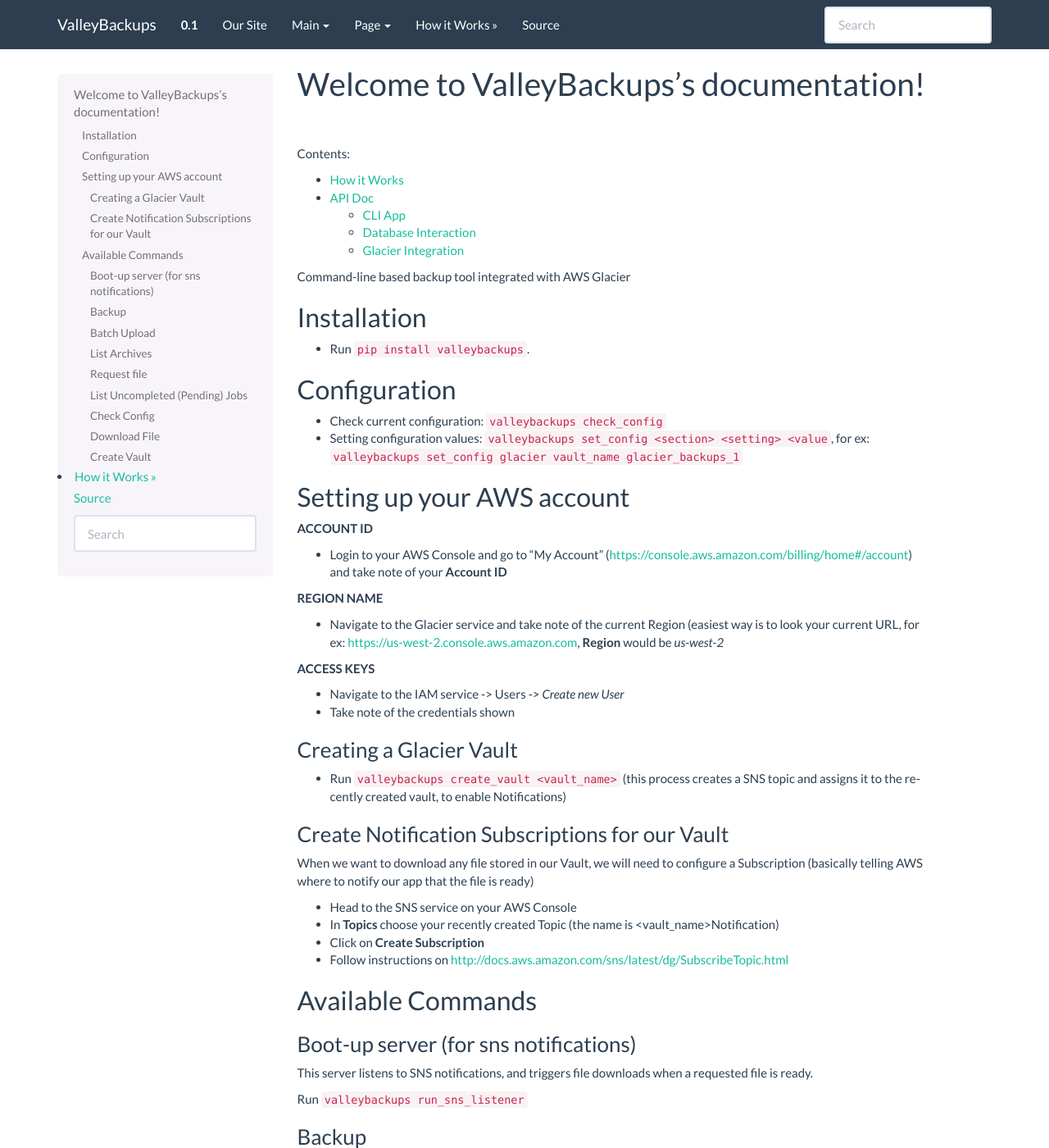
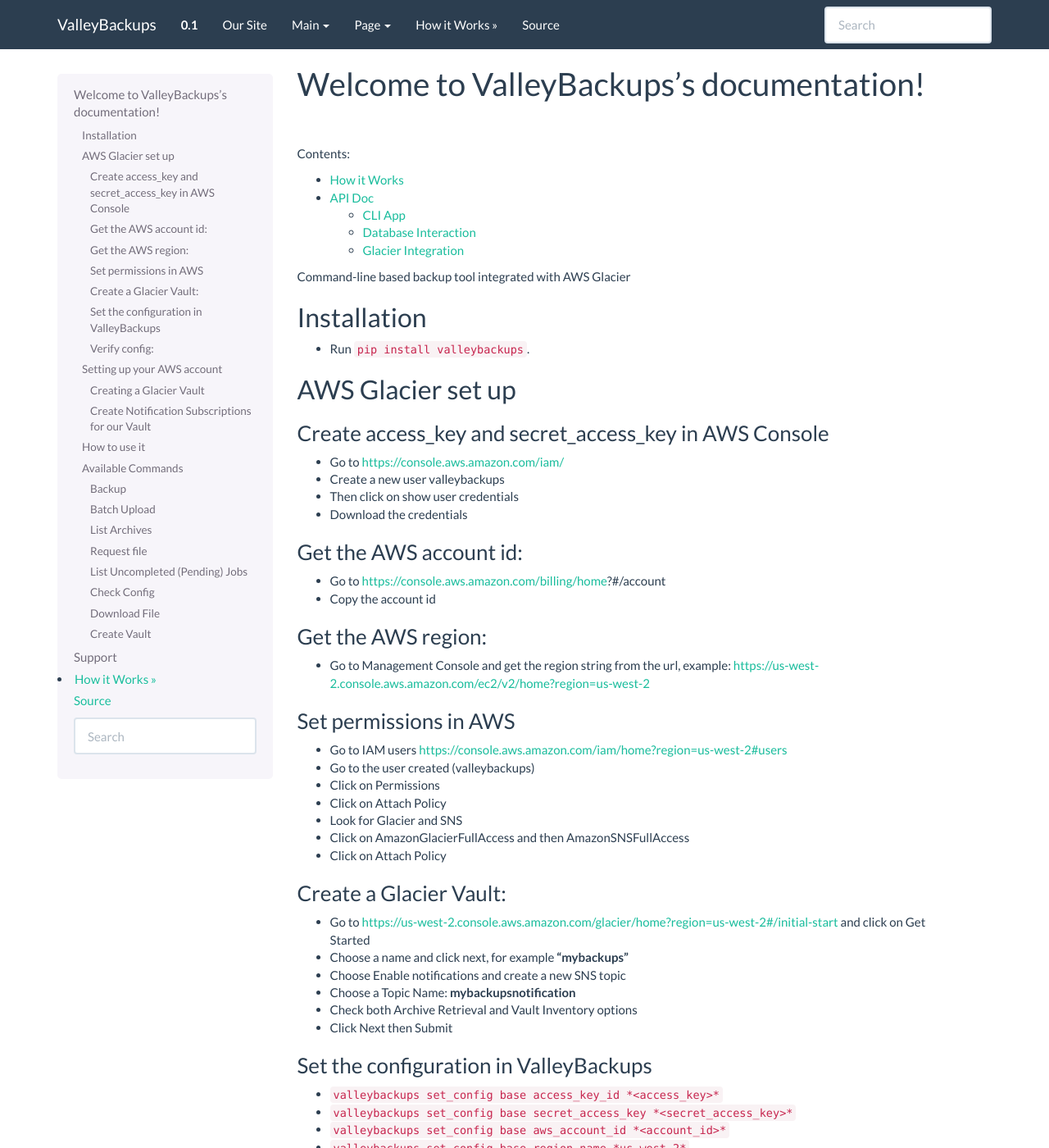
Before and after one commit to valleyworks/valleybackups, a Sphinx documentation site: the page built from docs/index.rst, in a window 1280 px wide and 1400 px high. Shown: the whole window at 82% size. Built offline with Sphinx 7.4.7, drawn with Linux system fonts in a browser that asks for light colours; some of the changed text lies outside the part shown.

Commit message:
Better docs!

```diff
--- a/docs/conf.py
+++ b/docs/conf.py
@@ -52,8 +52,8 @@ master_doc = 'index'
 
 # General information about the project.
 project = u'ValleyBackups'
-copyright = u'2016, Valleyworks'
-author = u'Valleyworks'
+copyright = u'2016, Valley Works http://www.valleyworks.us'
+author = u'Valley Works'
 
 # The version info for the project you're documenting, acts as replacement for
 # |version| and |release|, also used in various other places throughout the
@@ -294,7 +294,7 @@ latex_elements = {
 #  author, documentclass [howto, manual, or own class]).
 latex_documents = [
     (master_doc, 'ValleyBackups.tex', u'ValleyBackups Documentation',
-     u'Valleyworks', 'manual'),
+     u'Valley Works', 'manual'),
 ]
 
 # The name of an image file (relative to this directory) to place at the top of
--- a/docs/index.rst
+++ b/docs/index.rst
@@ -16,12 +16,62 @@ Installation
 
 * Run ``pip install valleybackups``.
 
-Configuration
--------------
+AWS Glacier set up
+------------------
 
-* Check current configuration: ``valleybackups check_config``
+Create access_key and secret_access_key in AWS Console
+......................................................
 
-* Setting configuration values: ``valleybackups set_config <section> <setting> <value``, for ex: ``valleybackups set_config glacier vault_name glacier_backups_1``
+* Go to https://console.aws.amazon.com/iam/
+* Create a new user valleybackups
+* Then click on show user credentials
+* Download the credentials
+
+Get the AWS account id:
+.......................
+
+* Go to https://console.aws.amazon.com/billing/home?#/account
+* Copy the account id
+
+Get the AWS region:
+...................
+
+* Go to Management Console and get the region string from the url, example: https://us-west-2.console.aws.amazon.com/ec2/v2/home?region=us-west-2
+
+Set permissions in AWS
+......................
+
+* Go to IAM users https://console.aws.amazon.com/iam/home?region=us-west-2#users
+* Go to the user created (valleybackups)
+* Click on Permissions
+* Click on Attach Policy
+* Look for Glacier and SNS
+* Click on AmazonGlacierFullAccess and then AmazonSNSFullAccess
+* Click on Attach Policy
+
+Create a Glacier Vault:
+.......................
+
+* Go to https://us-west-2.console.aws.amazon.com/glacier/home?region=us-west-2#/initial-start and click on Get Started
+* Choose a name and click next, for example **"mybackups"**
+* Choose Enable notifications and create a new SNS topic
+* Choose a Topic Name: **mybackupsnotification**
+* Check both Archive Retrieval and Vault Inventory options
+* Click Next then Submit
+
+Set the configuration in ValleyBackups
+......................................
+
+* ``valleybackups set_config base access_key_id *<access_key>*``
+* ``valleybackups set_config base secret_access_key *<secret_access_key>*``
+* ``valleybackups set_config base aws_account_id *<account_id>*``
+* ``valleybackups set_config base region_name *us-west-2*``
+* ``valleybackups set_config glacier vault_name *mybackups*``
+
+Verify config:
+..............
+
+* valleybackups get_config
 
 Setting up your AWS account
 ---------------------------
@@ -60,15 +110,25 @@ When we want to download any file stored in our Vault, we will need to configure
 * Follow instructions on http://docs.aws.amazon.com/sns/latest/dg/SubscribeTopic.html
 
 
+How to use it
+-------------
+
+
+Pick any file you want to backup and push it to AWS Glacier:
+    ``valleybackups backup_file <filename>``
+
+Then list all your backed up files:
+    ``valleybackups list_files``
+
+Retrieve a file from valleybackups by using the ID in the previous list:
+    ``valleybackups request_file 1``
+
+This will generate a job to retrieve the file. It will usually takes hour. Once it’s ready you can retrieve in the folder you currently are by running:
+    ``valleybackups download_file 1``
+
+
 Available Commands
 ------------------
-
-Boot-up server (for sns notifications)
-......................................
-
-This server listens to SNS notifications, and triggers file downloads when a requested file is ready.
-
-Run ``valleybackups run_sns_listener``
 
 Backup
 ......
@@ -109,3 +169,9 @@ Create Vault
 ............
 
 Run ``valleybackups create_vault <vault_name>``
+
+
+Support
+=======
+
+Need help installing ValleyBackups in your project? Who you gonna call? Call Valley Works! … or better send an email to valleybackups@valleyworks.us
--- a/valleybackups/__init__.py
+++ b/valleybackups/__init__.py
@@ -1 +1 @@
-version = '0.1.12'
+version = '0.1.13'
```
Also changed, not shown: README.md (+7 -3 lines), setup.py (+4 -5 lines).
